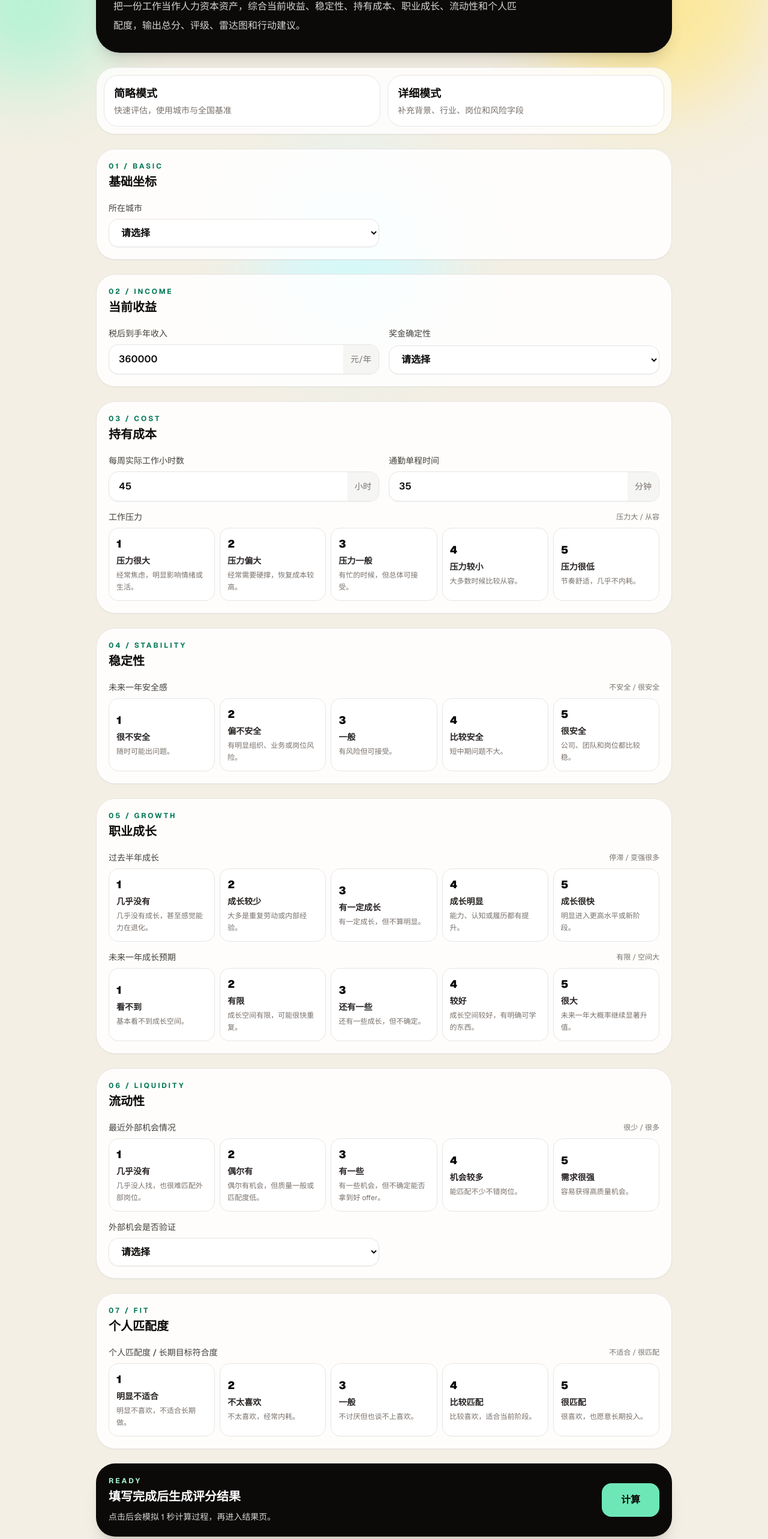
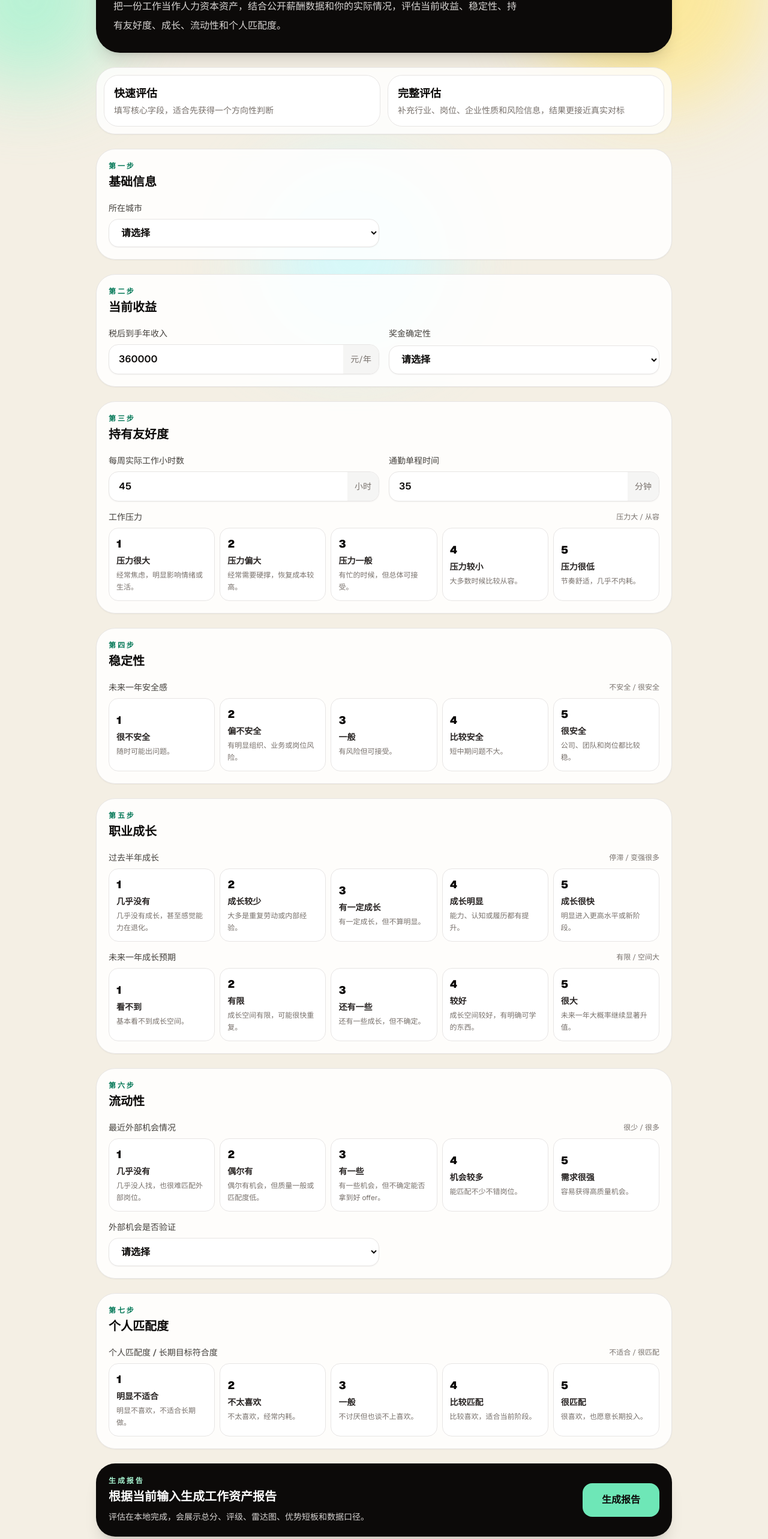
Before and after one commit to Falcom4000/awsome-job-calculator, a Next.js app: page / in a window 1280 px wide. Shown: the part 210-2776 px from the top of the page at 60% size. Built offline with nearby package versions, Linux system fonts and the light colour scheme.

Commit message:
improve readibility

```diff
--- a/app/layout.tsx
+++ b/app/layout.tsx
@@ -17,10 +17,10 @@ const geistMono = localFont({
 
 export const metadata: Metadata = {
   title: {
-    default: "工作资产自动评分程序",
-    template: "%s | 工作资产自动评分程序",
+    default: "工作资产评估",
+    template: "%s | 工作资产评估",
   },
-  description: "前端本地计算的工作资产评分工具，输出总分、评级、雷达图和建议。",
+  description: "本地计算的工作资产评估工具，输出总分、评级、雷达图、优势短板和建议。",
 };
 
 export default function RootLayout({
--- a/components/calculator.tsx
+++ b/components/calculator.tsx
@@ -2,7 +2,7 @@
 
 import { AlertTriangle, BarChart3, BriefcaseBusiness, ChevronRight, Gauge, LineChart, ShieldCheck } from "lucide-react";
 import type { ReactNode, FormEvent } from "react";
-import { useState } from "react";
+import { useState, useRef } from "react";
 
 import { cityBenchmarks, industryBenchmarks, roleBenchmarks } from "@/data/job-market";
 import {
@@ -487,6 +487,8 @@ export default function JobCalculator() {
   const [inputs, setInputs] = useState<JobInputs>(defaultInputs);
   const [submittedInputs, setSubmittedInputs] = useState<JobInputs | null>(null);
   const [isCalculating, setIsCalculating] = useState(false);
+  const [calculationProgress, setCalculationProgress] = useState(0);
+  const calculationFrameRef = useRef<number | null>(null);
   const result = submittedInputs ? calculateJobScore(submittedInputs) : null;
   const setValue = <K extends keyof JobInputs>(key: K, value: JobInputs[K]) => {
     setInputs((current) => ({ ...current, [key]: value }));
@@ -499,8 +501,29 @@ export default function JobCalculator() {
     : [];
   const handleSubmit = (event: FormEvent<HTMLFormElement>) => {
     event.preventDefault();
+    if (calculationFrameRef.current !== null) {
+      window.cancelAnimationFrame(calculationFrameRef.current);
+    }
     setIsCalculating(true);
+    setCalculationProgress(0);
+    const startedAt = performance.now();
+    const duration = 1000;
+
+    const tick = (now: number) => {
+      const progress = Math.min(((now - startedAt) / duration) * 100, 100);
+      setCalculationProgress(progress);
+      if (progress < 100) {
+        calculationFrameRef.current = window.requestAnimationFrame(tick);
+      }
+    };
+
+    calculationFrameRef.current = window.requestAnimationFrame(tick);
     window.setTimeout(() => {
+      if (calculationFrameRef.current !== null) {
+        window.cancelAnimationFrame(calculationFrameRef.current);
+        calculationFrameRef.current = null;
+      }
+      setCalculationProgress(100);
       setSubmittedInputs(inputs);
       setIsCalculating(false);
       window.scrollTo({ top: 0, behavior: "smooth" });
@@ -527,14 +550,18 @@ export default function JobCalculator() {
               <div className="absolute -bottom-16 left-8 h-44 w-44 rounded-full bg-amber-300/20 blur-2xl" />
               <div className="relative">
                 <div className="mx-auto h-16 w-16 animate-spin rounded-full border-4 border-white/20 border-t-emerald-300" />
-                <p className="mt-6 text-center text-xs font-bold uppercase tracking-[0.24em] text-emerald-200">Calculating</p>
-                <h1 className="mt-2 text-center text-3xl font-black">正在计算工作资产评分</h1>
+                <p className="mt-6 text-center text-xs font-bold tracking-[0.24em] text-emerald-200">正在评估</p>
+                <h1 className="mt-2 text-center text-3xl font-black">正在生成工作资产报告</h1>
                 <p className="mt-3 max-w-md text-center text-sm leading-6 text-stone-300">
-                  正在汇总收益、持有成本、稳定性、成长、流动性和匹配度。
+                  正在匹配薪酬分位、城市基准和六个维度的评分规则。
                 </p>
                 <div className="mt-6 h-2 overflow-hidden rounded-full bg-white/10">
-                  <div className="h-full w-2/3 animate-pulse rounded-full bg-emerald-300" />
+                  <div
+                    className="h-full rounded-full bg-emerald-300 transition-[width] duration-75 ease-out"
+                    style={{ width: `${calculationProgress}%` }}
+                  />
                 </div>
+                <p className="mt-3 text-center text-sm font-black text-emerald-200">{Math.round(calculationProgress)}%</p>
               </div>
             </div>
           </div>
@@ -544,7 +571,7 @@ export default function JobCalculator() {
             <div className="flex flex-wrap items-center justify-between gap-4">
               <div className="inline-flex items-center gap-2 rounded-full bg-white/10 px-3 py-1 text-xs font-bold uppercase tracking-[0.22em] text-emerald-100">
                 <BriefcaseBusiness className="h-4 w-4" />
-                Job Asset Calculator
+                工作资产评估
               </div>
               <div className="rounded-full bg-emerald-300 px-4 py-2 text-sm font-black text-stone-950">
                 本地计算，不上传数据
@@ -552,9 +579,9 @@ export default function JobCalculator() {
             </div>
             <div className="mt-8">
               <div>
-                <h1 className="max-w-3xl text-4xl font-black tracking-tight md:text-6xl">工作资产自动评分程序</h1>
+                <h1 className="max-w-3xl text-4xl font-black tracking-tight md:text-6xl">工作资产评估</h1>
                 <p className="mt-4 max-w-2xl text-base leading-8 text-stone-300">
-                  把一份工作当作人力资本资产，综合当前收益、稳定性、持有成本、职业成长、流动性和个人匹配度，输出总分、评级、雷达图和行动建议。
+                  把一份工作当作人力资本资产，结合公开薪酬数据和你的实际情况，评估当前收益、稳定性、持有友好度、成长、流动性和个人匹配度。
                 </p>
               </div>
             </div>
@@ -563,8 +590,8 @@ export default function JobCalculator() {
           <section className="rounded-[2rem] border border-stone-200 bg-white/80 p-3 shadow-sm backdrop-blur">
             <div className="grid gap-3 sm:grid-cols-2">
               {[
-                ["brief", "简略模式", "快速评估，使用城市与全国基准"],
-                ["detailed", "详细模式", "补充背景、行业、岗位和风险字段"],
+                ["brief", "快速评估", "填写核心字段，适合先获得一个方向性判断"],
+                ["detailed", "完整评估", "补充行业、岗位、企业性质和风险信息，结果更接近真实对标"],
               ].map(([mode, title, description]) => (
                 <button
                   className={`rounded-[1.5rem] border p-4 text-left transition ${
@@ -585,7 +612,7 @@ export default function JobCalculator() {
             </div>
           </section>
 
-          <Section eyebrow="01 / basic" title="基础坐标">
+          <Section eyebrow="第一步" title="基础信息">
             <SelectField
               label="所在城市"
               options={Object.entries(cityBenchmarks).map(([value, item]) => ({ value: value as CityKey, label: item.label }))}
@@ -640,7 +667,7 @@ export default function JobCalculator() {
             ) : null}
           </Section>
 
-          <Section eyebrow="02 / income" title="当前收益">
+          <Section eyebrow="第二步" title="当前收益">
             <NumberField label="税后到手年收入" suffix="元/年" value={inputs.afterTaxIncome} onChange={(value) => setValue("afterTaxIncome", value)} />
             <SelectField<Certainty>
               label="奖金确定性"
@@ -655,15 +682,15 @@ export default function JobCalculator() {
             />
             {inputs.mode === "detailed" ? (
               <>
-                <NumberField label="税前年包" suffix="元/年" value={inputs.preTaxPackage} onChange={(value) => setValue("preTaxPackage", value)} />
+                <NumberField label="税前年现金包" suffix="元/年" value={inputs.preTaxPackage} onChange={(value) => setValue("preTaxPackage", value)} />
                 <NumberField label="固定工资占比" suffix="%" value={inputs.fixedPayRatio} onChange={(value) => setValue("fixedPayRatio", value)} />
-                <NumberField label="福利价值" suffix="元/年" value={inputs.benefitsValue} onChange={(value) => setValue("benefitsValue", value)} />
+                <NumberField label="年度福利折算" suffix="元/年" value={inputs.benefitsValue} onChange={(value) => setValue("benefitsValue", value)} />
                 <RatingField label="未来 1-2 年涨薪空间" low="低" high="高" copyKey="raisePotential" value={inputs.raisePotential} onChange={(value) => setValue("raisePotential", value)} />
               </>
             ) : null}
           </Section>
 
-          <Section eyebrow="03 / cost" title="持有成本">
+          <Section eyebrow="第三步" title="持有友好度">
             <NumberField label="每周实际工作小时数" suffix="小时" value={inputs.weeklyHours} onChange={(value) => setValue("weeklyHours", value)} />
             <NumberField label="通勤单程时间" suffix="分钟" value={inputs.commuteMinutes} onChange={(value) => setValue("commuteMinutes", value)} />
             <RatingField label="工作压力" low="压力大" high="从容" copyKey="stress" value={inputs.stress} onChange={(value) => setValue("stress", value)} />
@@ -706,7 +733,7 @@ export default function JobCalculator() {
             ) : null}
           </Section>
 
-          <Section eyebrow="04 / stability" title="稳定性">
+          <Section eyebrow="第四步" title="稳定性">
             <RatingField label="未来一年安全感" low="不安全" high="很安全" copyKey="safetyFeeling" value={inputs.safetyFeeling} onChange={(value) => setValue("safetyFeeling", value)} />
             {inputs.mode === "detailed" ? (
               <>
@@ -771,7 +798,7 @@ export default function JobCalculator() {
             ) : null}
           </Section>
 
-          <Section eyebrow="05 / growth" title="职业成长">
+          <Section eyebrow="第五步" title="职业成长">
             <RatingField label="过去半年成长" low="停滞" high="变强很多" copyKey="pastGrowth" value={inputs.pastGrowth} onChange={(value) => setValue("pastGrowth", value)} />
             <RatingField label="未来一年成长预期" low="有限" high="空间大" copyKey="futureGrowth" value={inputs.futureGrowth} onChange={(value) => setValue("futureGrowth", value)} />
             {inputs.mode === "detailed" ? (
@@ -786,7 +813,7 @@ export default function JobCalculator() {
             ) : null}
           </Section>
 
-          <Section eyebrow="06 / liquidity" title="流动性">
+          <Section eyebrow="第六步" title="流动性">
             <RatingField label="最近外部机会情况" low="很少" high="很多" copyKey="externalOpportunities" value={inputs.externalOpportunities} onChange={(value) => setValue("externalOpportunities", value)} />
             <SelectField
               label="外部机会是否验证"
@@ -820,7 +847,7 @@ export default function JobCalculator() {
             ) : null}
           </Section>
 
-          <Section eyebrow="07 / fit" title="个人匹配度">
+          <Section eyebrow="第七步" title="个人匹配度">
             <RatingField label="个人匹配度 / 长期目标符合度" low="不适合" high="很匹配" copyKey="longTermFit" value={inputs.longTermFit} onChange={(value) => setValue("longTermFit", value)} />
             {inputs.mode === "detailed" ? (
               <>
@@ -835,16 +862,16 @@ export default function JobCalculator() {
           <div className="rounded-[2rem] border border-stone-900/10 bg-stone-950 p-5 text-white shadow-xl">
             <div className="flex flex-col gap-4 md:flex-row md:items-center md:justify-between">
               <div>
-                <p className="text-xs font-bold uppercase tracking-[0.24em] text-emerald-200">Ready</p>
-                <p className="mt-1 text-xl font-black">填写完成后生成评分结果</p>
-                <p className="mt-2 text-sm leading-6 text-stone-300">点击后会模拟 1 秒计算过程，再进入结果页。</p>
+                <p className="text-xs font-bold tracking-[0.24em] text-emerald-200">生成报告</p>
+                <p className="mt-1 text-xl font-black">根据当前输入生成工作资产报告</p>
+                <p className="mt-2 text-sm leading-6 text-stone-300">评估在本地完成，会展示总分、评级、雷达图、优势短板和数据口径。</p>
               </div>
               <button
                 className="rounded-2xl bg-emerald-300 px-8 py-4 text-base font-black text-stone-950 transition hover:bg-emerald-200 disabled:cursor-not-allowed disabled:opacity-70"
                 disabled={isCalculating}
                 type="submit"
               >
-                {isCalculating ? "计算中..." : "计算"}
+                {isCalculating ? "正在生成..." : "生成报告"}
               </button>
             </div>
           </div>
@@ -855,19 +882,19 @@ export default function JobCalculator() {
               <div className="flex flex-wrap items-center justify-between gap-4">
                 <div className="inline-flex items-center gap-2 rounded-full bg-white/10 px-3 py-1 text-xs font-bold uppercase tracking-[0.22em] text-emerald-100">
                   <BriefcaseBusiness className="h-4 w-4" />
-                  Result
+                  评估报告
                 </div>
               </div>
               <div className="mt-8 grid gap-6 md:grid-cols-[1fr_240px]">
                 <div>
-                  <p className="text-sm font-bold uppercase tracking-[0.24em] text-emerald-200">计算结果</p>
+                  <p className="text-sm font-bold tracking-[0.24em] text-emerald-200">评估结果</p>
                   <h1 className="mt-2 max-w-3xl text-4xl font-black tracking-tight md:text-6xl">工作资产评分报告</h1>
                   <p className="mt-4 max-w-2xl text-base leading-8 text-stone-300">
                     结果基于你本次填写的信息生成，可返回修改输入后重新计算。
                   </p>
                 </div>
                 <div className="rounded-[2rem] bg-white p-4 text-stone-950">
-                  <p className="text-sm font-bold text-stone-500">当前评级</p>
+                  <p className="text-sm font-bold text-stone-500">综合评级</p>
                   <div className="mt-3 flex items-end gap-2">
                     <span className="text-7xl font-black leading-none">{result.rating.grade}</span>
                     <span className="pb-2 text-lg font-black">{result.rating.title}</span>
```
